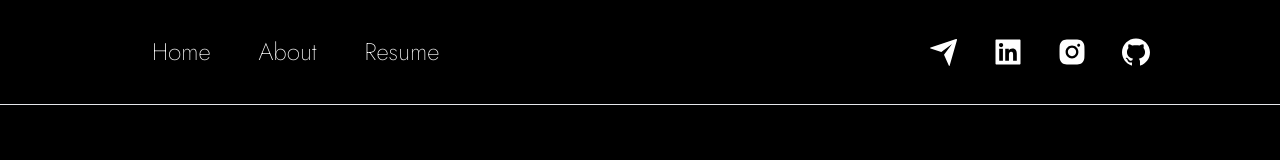
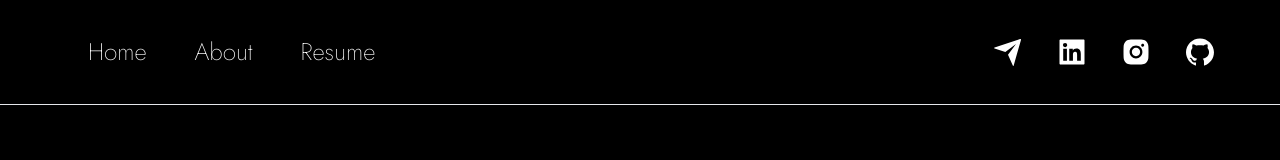
Before and after one commit to John-Xu1/johnxu.org, a Next.js app: page /about in a window 1280 px wide. Shown: the top 160 px of the page. Built offline with nearby package versions, Linux system fonts and the light colour scheme; grey boxes are pictures that could not be loaded.

Commit message:
Header responsive

```diff
--- a/src/app/components/header.js
+++ b/src/app/components/header.js
@@ -6,6 +6,7 @@ import "react-icons/ai";
 import { AiFillGithub, AiFillInstagram, AiFillLinkedin } from "react-icons/ai";
 import { RiSendPlaneFill } from "react-icons/ri";
 import { usePathname } from "next/navigation";
+import { useEffect, useState } from "react";
 
 const NavItem = ({ href, label, target }) => {
   return (
@@ -22,18 +23,34 @@ const NavItem = ({ href, label, target }) => {
 };
 
 const Header = () => {
+  const [isMobile, setIsMobile] = useState(false);
+
+  useEffect(() => {
+    const handleResize = () => {
+      setIsMobile(window.innerWidth < 640);
+    };
+
+    handleResize();
+    window.addEventListener("resize", handleResize);
+
+    return () => {
+      window.removeEventListener("resize", handleResize);
+    };
+  }, []);
+
   console.log(usePathname());
   return (
     <>
       {usePathname() !== "/resume" && usePathname() !== "/resume.pdf" && (
         <>
-          <div className="flex py-3 justify-between w-100vw">
-            <div className="flex ml-32">
+          <div className="flex py-3 justify-center sm:justify-between w-100vw">
+            <div className="flex ml-0 sm:ml-[5vw]">
               <NavItem href="/" label="Home" />
               <NavItem href="/about" label="About" />
               <NavItem href="/resume.pdf" label="Resume" target="_blank" />
             </div>
-            <div className="flex gap-8 mr-32">
+            {!isMobile && (
+              <div className="flex gap-8 mr-[5vw]">
                 <a
                   href="mailto:john.xu@duke.edu"
                   className="flex justify-center"
@@ -75,6 +92,7 @@ const Header = () => {
                   />
                 </a>
               </div>
+            )}
           </div>
           <hr />
         </>
```
Lines whose indentation alone changed are shown as unchanged.
